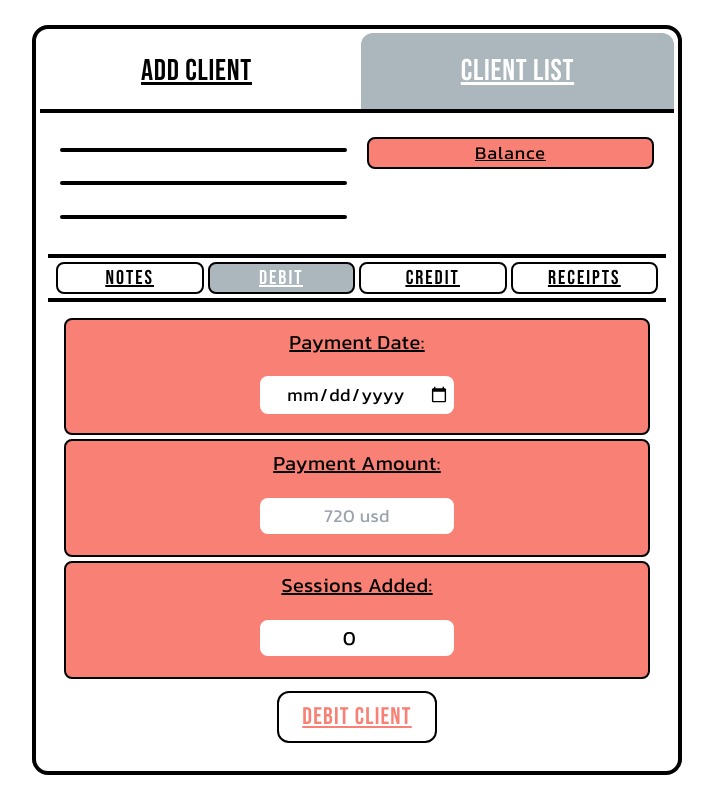
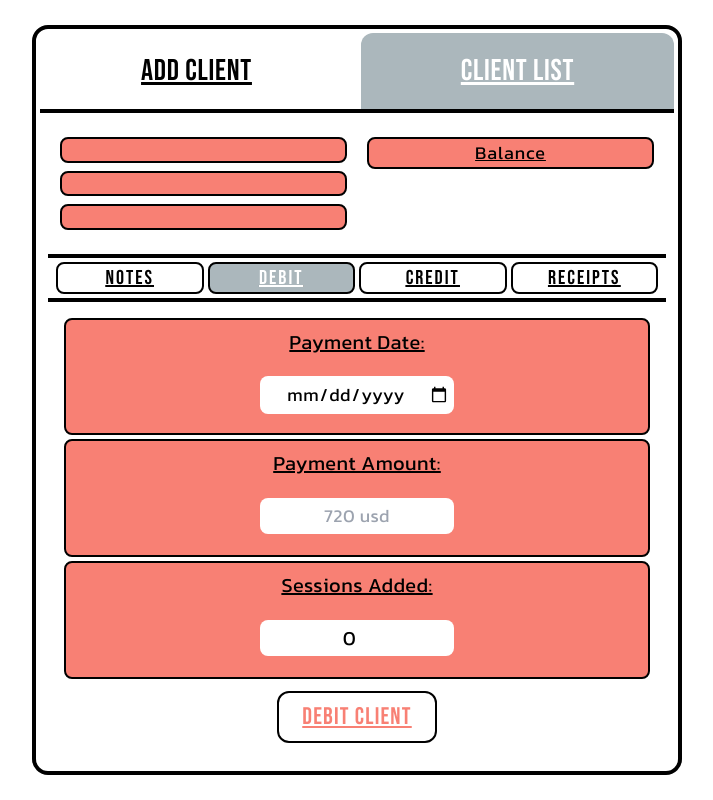
Before and after one commit to RobJJ/client-tracker-firebase, a React (Create React App) app: page /clientList/1/debits in a window 1280 px wide. Shown: the whole page, without its empty margins (283-996 px from the left). Built offline with nearby package versions, Linux system fonts and the light colour scheme.

Commit message:
Added styles changes to basicInfo Tab

```diff
--- a/src/ActiveClient/ActiveClientBasicInfo-component.jsx
+++ b/src/ActiveClient/ActiveClientBasicInfo-component.jsx
@@ -10,14 +10,14 @@ const BasicInfo = () => {
   return (
     <section className=" w-full h-40  flex p-1 gap-1 text-lg font-clientInfo tracking-wider">
       <div className=" rounded-lg w-1/2 flex flex-col justify-around items-center text-center p-2 gap-2">
-        <h2 className="bg-[#F88074] w-full border-2 border-black rounded-lg pocket-ty:overflow-auto">
-          {focused.name}
+        <h2 className="bg-[#F88074] w-full border-2 border-black rounded-lg h-1/3 overflow-x-scroll whitespace-nowrap">
+          <span>{focused.name}</span>
         </h2>
-        <p className="bg-[#F88074] w-full border-2 border-black rounded-lg pocket-ty:overflow-auto">
-          {focused.email}
+        <p className="bg-[#F88074] w-full border-2 border-black rounded-lg h-1/3 overflow-scroll">
+          <span> {focused.email}</span>
         </p>
-        <p className="bg-[#F88074] w-full border-2 border-black rounded-lg pocket-ty:overflow-auto">
-          {focused.contact}
+        <p className="bg-[#F88074] w-full border-2 border-black rounded-lg h-1/3 overflow-scroll">
+          <span>{focused.contact}</span>
         </p>
       </div>
       <div className=" rounded-lg w-1/2 p-2 flex flex-col gap-2 text-center items-center">
@@ -38,3 +38,4 @@ export default BasicInfo;
 // <Link to="/clientList" className="bg-white p-2 rounded-md">
 //   Back to the ClientList!
 // </Link>;
+//pocket-ty:overflow-x-auto overflow-y-hidden
--- a/src/ActiveClient/ActiveClientCredit-component.jsx
+++ b/src/ActiveClient/ActiveClientCredit-component.jsx
@@ -59,7 +59,6 @@ font-navBarFont mt-2"
               <button
                 type="submit"
                 className="bg-white text-[#F88074] p-2 rounded-xl  border-2 border-black w-40 tracking-wider underline "
-                onClick={updateClientInfo}
               >
                 Credit Client
               </button>
--- a/src/ActiveClient/ActiveClientDebit-component.jsx
+++ b/src/ActiveClient/ActiveClientDebit-component.jsx
@@ -75,7 +75,6 @@ font-navBarFont mt-2 short:mt-1"
             <button
               type="submit"
               className="bg-white text-[#F88074] p-2 rounded-xl  border-2 border-black w-40 tracking-wider underline "
-              onClick={updateClientInfo}
             >
               Debit Client
             </button>
@@ -89,3 +88,4 @@ font-navBarFont mt-2 short:mt-1"
 export default ActiveClientDebit;
 
 //  <div className="w-full h-full flex flex-col p-2"></div>;
+// onClick={updateClientInfo} (button)
--- a/src/Context-Reducer/Context.jsx
+++ b/src/Context-Reducer/Context.jsx
@@ -67,6 +67,7 @@ const AppProvider = ({ children }) => {
   const addDebitToClient = (e) => {
     e.preventDefault();
     //
+    dispatch({ type: "UPDATE_CLIENT", payload: clientUpdated });
     dispatch({ type: "DEBIT_CLIENT", payload: { debitInfo } });
     dispatch({ type: "UPDATE_FOCUS" });
     setDebitInfo(debitTemplate);
@@ -75,6 +76,8 @@ const AppProvider = ({ children }) => {
   const addCreditToClient = (e) => {
     e.preventDefault();
     //
+    dispatch({ type: "UPDATE_CLIENT", payload: clientUpdated });
+
     dispatch({ type: "CREDIT_CLIENT", payload: { creditInfo } });
     dispatch({ type: "UPDATE_FOCUS" });
     setCreditInfo(creditTemplate);
@@ -88,9 +91,9 @@ const AppProvider = ({ children }) => {
     // setUpdatedNotes("");
   };
   //
-  const updateClientInfo = () => {
-    dispatch({ type: "UPDATE_CLIENT", payload: clientUpdated });
-  };
+  // const updateClientInfo = () => {
+  //   // dispatch({ type: "UPDATE_CLIENT", payload: clientUpdated });
+  // };
 
   //Return statement
   return (
@@ -113,7 +116,6 @@ const AppProvider = ({ children }) => {
         handleNoteChange,
         ref,
         clientUpdated,
-        updateClientInfo,
       }}
     >
       {children}
```
